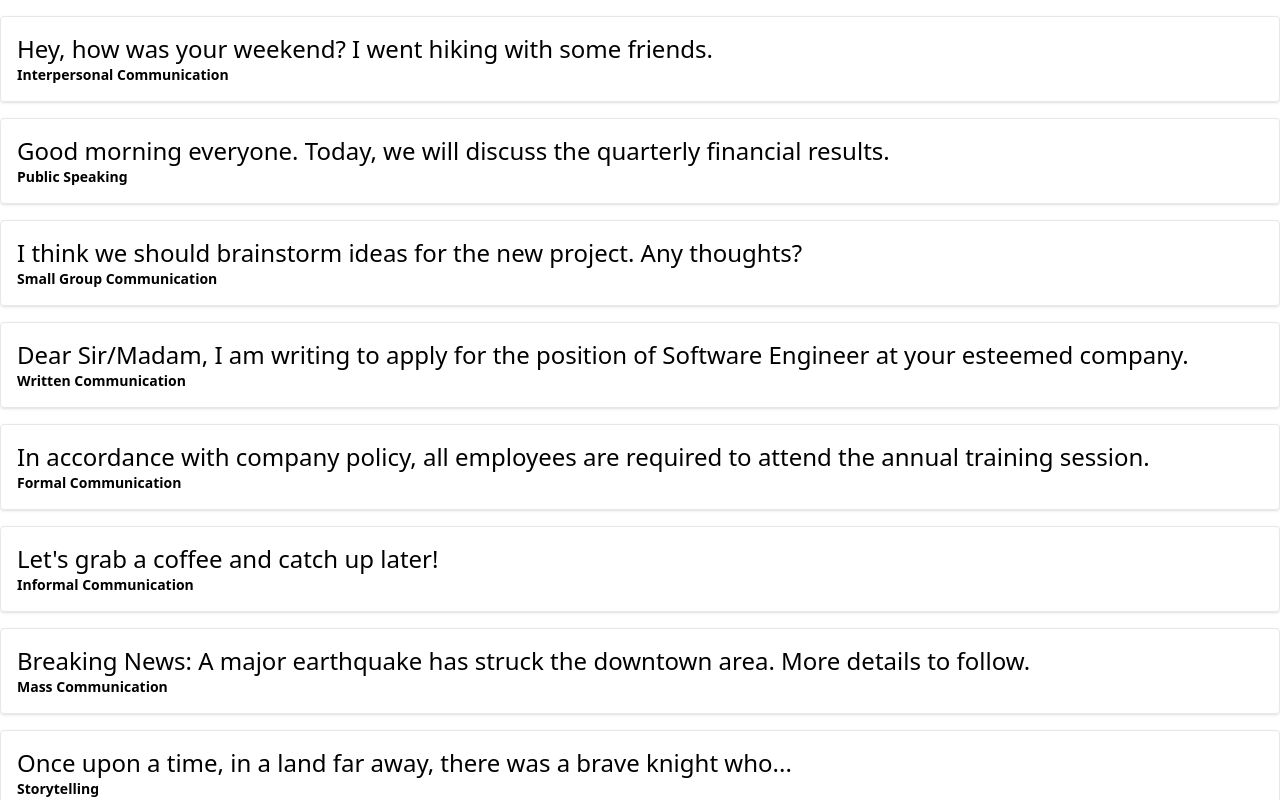
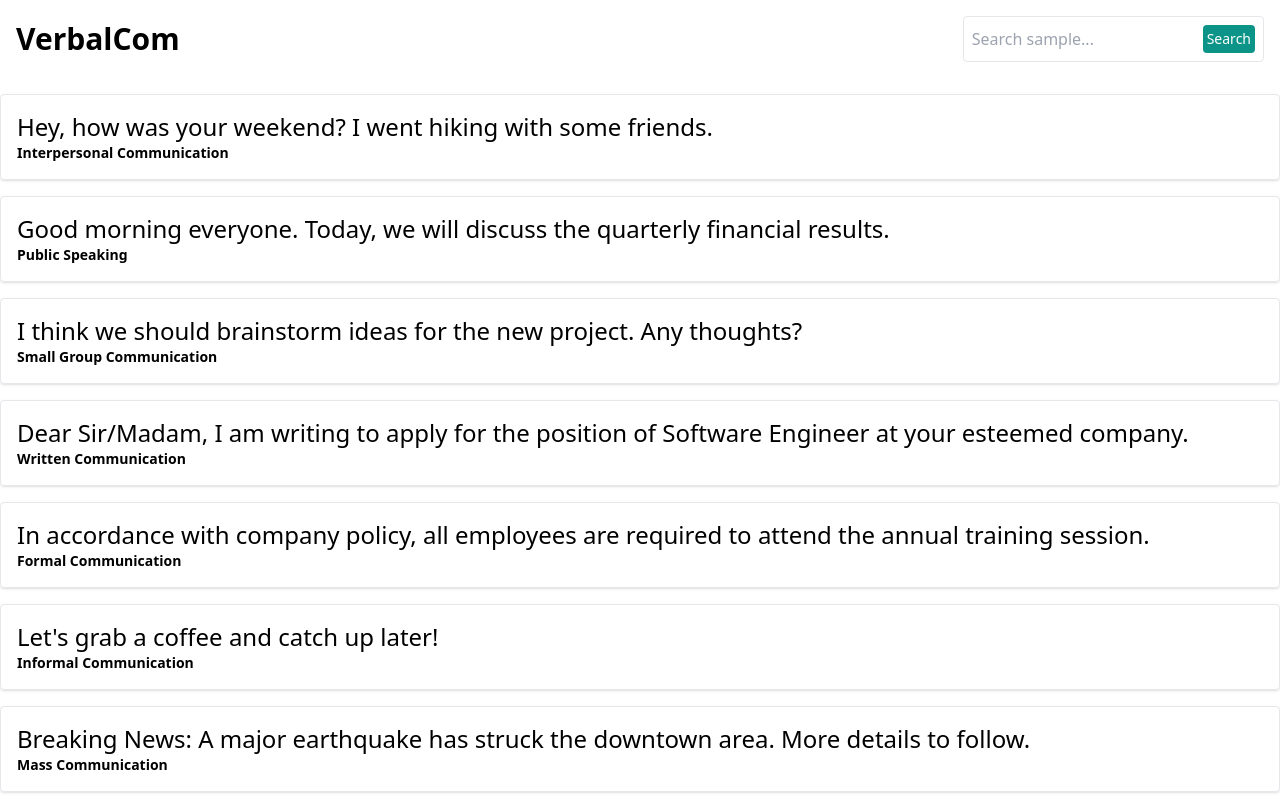
Before and after one commit to ashsajal1/verbalcom, a Vue app: page / in a window 1280 px wide. Shown: the top 800 px of the page. Built offline with nearby package versions, Linux system fonts and the light colour scheme; the HTML template or start-up script is replaced by a standard one.

Commit message:
create header

```diff
--- a/src/App.vue
+++ b/src/App.vue
@@ -3,6 +3,15 @@ import { communicationSamples } from './lib/texts'
 </script>
 
 <template>
+  <header class="flex items-center justify-between p-4">
+    <p class="text-3xl font-bold">VerbalCom</p>
+    <div>
+      <div class="border rounded p-2 flex items-center focus-within:border focus-within:border-teal-600">
+        <input class="outline-none" type="text" placeholder="Search sample...">
+        <button class="rounded bg-teal-600 p-1 text-sm text-white text-center flex items-center justify-between">Search</button>
+      </div>
+    </div>
+  </header>
   <div v-for="sample in communicationSamples" :key="sample.text">
     <div v-motion-roll-visible-once-top :duration="600" class="flex flex-col border shadow p-4 rounded my-4">
       <p class="font-extralight text-2xl">{{ sample.text }}</p>
```
